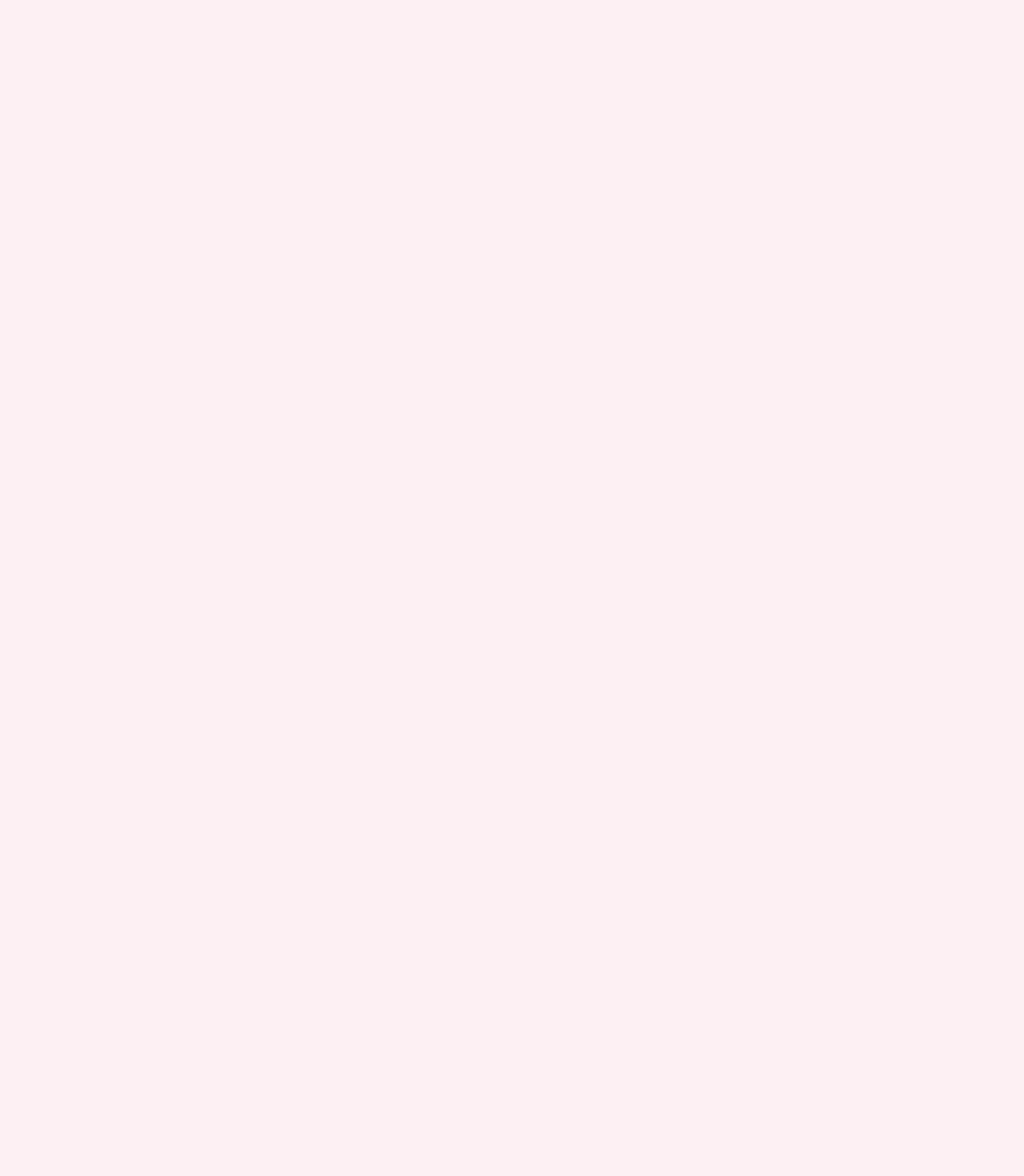
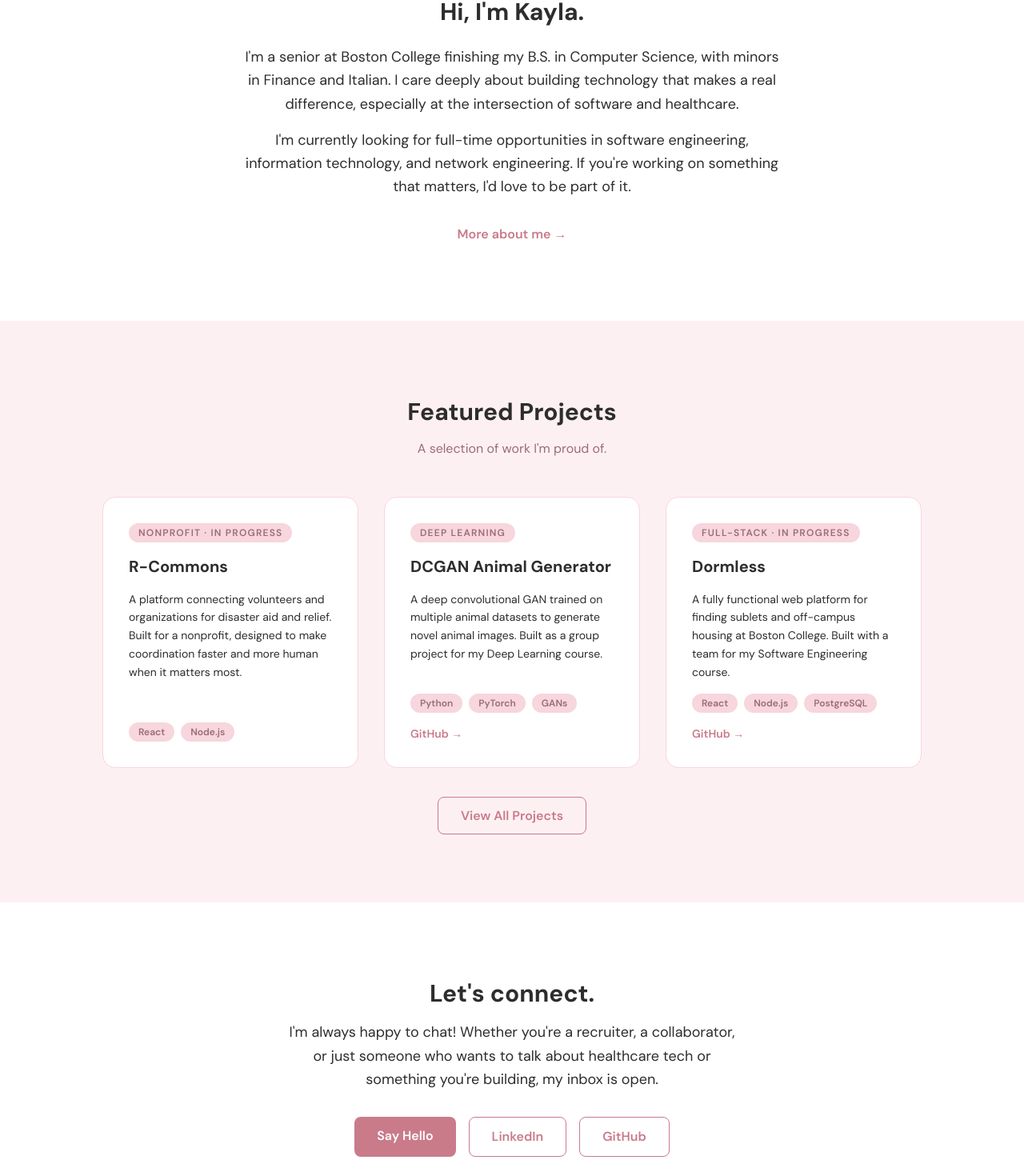
Before and after one commit to kaylaimbriale/personal-website, a Next.js app: page / in a window 1280 px wide. Shown: the part 899-2369 px from the top of the page at 80% size. Before the commit the page ends 800 px from the top, so only its background shows below. Built offline with nearby package versions, Linux system fonts and the light colour scheme; a web font is replaced by a local one.

Commit message:
adds about me, projects, and connect sections

```diff
--- a/app/page.tsx
+++ b/app/page.tsx
@@ -4,24 +4,16 @@ export default function Home() {
 
       {/* Hero Section */}
       <section className="flex flex-col items-center justify-center min-h-screen text-center px-6">
-
-        {/* Eyebrow text */}
         <p className="text-mauve text-sm font-semibold tracking-widest uppercase mb-4">
-          Computer Science · Graduating 2026
+          Computer Science · Boston College · Class of 2026
         </p>
-
-        {/* Your name */}
         <h1 className="text-6xl font-bold text-foreground mb-6">
           Kayla Imbriale
         </h1>
-
-        {/* Short description */}
-        <p className="text-lg text-mauve max-w-xl mb-10">
+        <p className="text-lg text-mauve max-w-xl leading-relaxed mb-10">
           I am passionate about healthcare tech and human-centered design,
           and I'm looking to make a real-world impact through my work.
         </p>
-
-        {/* Buttons */}
         <div className="flex gap-4">
 
           <a href="#projects"
@@ -36,7 +28,161 @@ export default function Home() {
             Download Resume
           </a>
         </div>
+      </section>
 
+      {/* Intro Section */}
+      <section className="bg-white py-24 px-6">
+        <div className="max-w-2xl mx-auto text-center">
+          <h2 className="text-3xl font-bold text-foreground mb-6">Hi, I'm Kayla.</h2>
+          <p className="text-lg text-foreground leading-relaxed mb-4">
+            I'm a senior at Boston College finishing my B.S. in Computer Science,
+            with minors in Finance and Italian. I care deeply about building technology
+            that makes a real difference, especially at the intersection of software
+            and healthcare.
+          </p>
+          <p className="text-lg text-foreground leading-relaxed mb-8">
+            I'm currently looking for full-time opportunities in software engineering,
+            information technology, and network engineering. If you're working on
+            something that matters, I'd love to be part of it.
+          </p>
+
+          <a href="/about"
+            className="text-rose font-semibold hover:underline"
+          >
+            More about me →
+          </a>
+        </div>
+      </section>
+
+      {/* Featured Projects Section */}
+      <section id="projects" className="bg-blush py-24 px-6">
+        <div className="max-w-5xl mx-auto">
+          <h2 className="text-3xl font-bold text-foreground text-center mb-4">
+            Featured Projects
+          </h2>
+          <p className="text-mauve text-center mb-12">
+            A selection of work I'm proud of.
+          </p>
+
+          <div className="grid grid-cols-1 md:grid-cols-3 gap-8">
+
+            {/* Card 1 */}
+            <div className="bg-white rounded-2xl border border-petal p-8 flex flex-col gap-4 hover:shadow-lg transition">
+              <div className="flex items-center justify-between">
+                <span className="text-xs font-semibold uppercase tracking-widest text-mauve bg-petal px-3 py-1 rounded-full">
+                  Nonprofit · In Progress
+                </span>
+              </div>
+              <h3 className="text-xl font-bold text-foreground">R-Commons</h3>
+              <p className="text-foreground leading-relaxed text-sm flex-1">
+                A platform connecting volunteers and organizations for disaster aid
+                and relief. Built for a nonprofit, designed to make coordination
+                faster and more human when it matters most.
+              </p>
+              <div className="flex flex-wrap gap-2">
+                {["React", "Node.js"].map(tag => (
+                  <span key={tag} className="text-xs font-semibold text-mauve bg-petal px-3 py-1 rounded-full">
+                    {tag}
+                  </span>
+                ))}
+              </div>
+            </div>
+
+            {/* Card 2 */}
+            <div className="bg-white rounded-2xl border border-petal p-8 flex flex-col gap-4 hover:shadow-lg transition">
+              <span className="text-xs font-semibold uppercase tracking-widest text-mauve bg-petal px-3 py-1 rounded-full w-fit">
+                Deep Learning
+              </span>
+              <h3 className="text-xl font-bold text-foreground">DCGAN Animal Generator</h3>
+              <p className="text-foreground leading-relaxed text-sm flex-1">
+                A deep convolutional GAN trained on multiple animal datasets to
+                generate novel animal images. Built as a group project for my
+                Deep Learning course.
+              </p>
+              <div className="flex flex-wrap gap-2">
+                {["Python", "PyTorch", "GANs"].map(tag => (
+                  <span key={tag} className="text-xs font-semibold text-mauve bg-petal px-3 py-1 rounded-full">
+                    {tag}
+                  </span>
+                ))}
+              </div>
+
+              <a href="https://github.com/kaylaimbriale"
+                className="text-rose text-sm font-semibold hover:underline mt-auto"
+              >
+                GitHub →
+              </a>
+            </div>
+
+            {/* Card 3 */}
+            <div className="bg-white rounded-2xl border border-petal p-8 flex flex-col gap-4 hover:shadow-lg transition">
+              <span className="text-xs font-semibold uppercase tracking-widest text-mauve bg-petal px-3 py-1 rounded-full w-fit">
+                Full-Stack · In Progress
+              </span>
+              <h3 className="text-xl font-bold text-foreground">Dormless</h3>
+              <p className="text-foreground leading-relaxed text-sm flex-1">
+                A fully functional web platform for finding sublets and off-campus
+                housing at Boston College. Built with a team for my Software
+                Engineering course.
+              </p>
+              <div className="flex flex-wrap gap-2">
+                {["React", "Node.js", "PostgreSQL"].map(tag => (
+                  <span key={tag} className="text-xs font-semibold text-mauve bg-petal px-3 py-1 rounded-full">
+                    {tag}
+                  </span>
+                ))}
+              </div>
+
+              <a href="https://github.com/kaylaimbriale"
+                className="text-rose text-sm font-semibold hover:underline mt-auto"
+              >
+                GitHub →
+              </a>
+            </div>
+
+          </div>
+
+          <div className="text-center mt-12">
+
+            <a href="/projects"
+              className="border border-rose text-rose px-7 py-3 rounded-lg font-semibold hover:bg-petal transition"
+            >
+              View All Projects
+            </a>
+          </div>
+        </div>
+      </section>
+
+      {/* Contact CTA Section */}
+      <section className="bg-white py-24 px-6">
+        <div className="max-w-xl mx-auto text-center">
+          <h2 className="text-3xl font-bold text-foreground mb-4">Let's connect.</h2>
+          <p className="text-lg text-foreground leading-relaxed mb-8">
+            I'm always happy to chat! Whether you're a recruiter, a collaborator,
+            or just someone who wants to talk about healthcare tech or something
+            you're building, my inbox is open.
+          </p>
+          <div className="flex justify-center gap-4 flex-wrap">
+
+            <a href="mailto:kayla.imbriale@gmail.com"
+              className="bg-rose text-white px-7 py-3 rounded-lg font-semibold hover:opacity-90 transition"
+            >
+              Say Hello
+            </a>
+
+            <a href="https://linkedin.com/in/kaylaimbriale"
+              className="border border-rose text-rose px-7 py-3 rounded-lg font-semibold hover:bg-petal transition"
+            >
+              LinkedIn
+            </a>
+
+            <a href="https://github.com/kaylaimbriale"
+              className="border border-rose text-rose px-7 py-3 rounded-lg font-semibold hover:bg-petal transition"
+            >
+              GitHub
+            </a>
+          </div>
+        </div>
       </section>
 
     </main>
```
